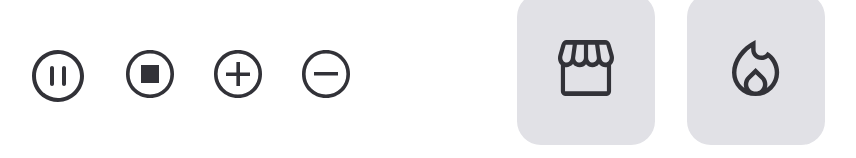
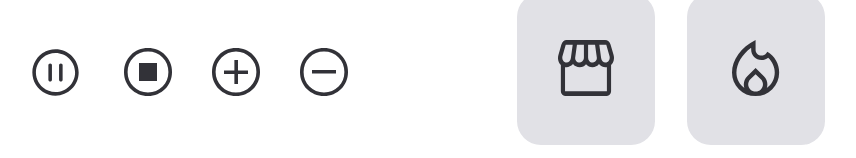
Before and after one commit to breno-facanha/projeto-explorer-012, a plain HTML site: page index.html in a window 1280 px wide. Both pictures are taken after a click on the button 266 px from the left and 460 px from the top of the page. Shown: the part 387-545 px from the top of the page, without its empty margins (211-1067 px from the left). Drawn offline with Linux system fonts and the light colour scheme.

Commit message:
update style button

```diff
--- a/index.html
+++ b/index.html
@@ -28,7 +28,7 @@
                 </button>
 
                 <button class="pause hide">
-                    <svg width="64" height="64" viewBox="0 0 64 64" fill="none" xmlns="http://www.w3.org/2000/svg">
+                    <svg width="57" height="57" viewBox="0 0 64 64" fill="none" xmlns="http://www.w3.org/2000/svg">
                         <path fill-rule="evenodd" clip-rule="evenodd" d="M6 32C6 17.6454 17.6454 6 32 6C46.3546 6 58 17.6454 58 32C58 46.3546 46.3546 58 32 58C17.6454 58 6 46.3546 6 32ZM32 10C19.8546 10 10 19.8546 10 32C10 44.1454 19.8546 54 32 54C44.1454 54 54 44.1454 54 32C54 19.8546 44.1454 10 32 10Z" fill="#323238"/>
                         <path fill-rule="evenodd" clip-rule="evenodd" d="M26 22C27.1046 22 28 22.8954 28 24V40C28 41.1046 27.1046 42 26 42C24.8954 42 24 41.1046 24 40V24C24 22.8954 24.8954 22 26 22Z" fill="#323238"/>
                         <path fill-rule="evenodd" clip-rule="evenodd" d="M38 22C39.1046 22 40 22.8954 40 24V40C40 41.1046 39.1046 42 38 42C36.8954 42 36 41.1046 36 40V24C36 22.8954 36.8954 22 38 22Z" fill="#323238"/>
--- a/style.css
+++ b/style.css
@@ -61,15 +61,14 @@ main{
 .controls button{
     background: none;
     border: none;
-    width: 4.8rem;
-    height: 4.8rem;
+    height: 6.4rem;
+    width: 6.4rem;
     cursor: pointer;
 
 }
 
 .controls .pause{
-    margin-right: 12px;
-    margin-bottom: 12px;
+
 }
 
 .cards{
```
